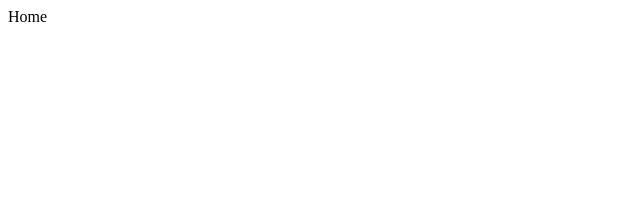
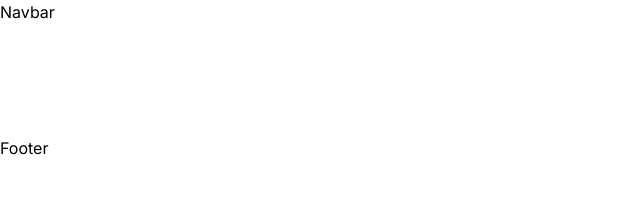
Before and after one commit to Hamzakhan001/Nextjs-graphQL-dropFlow, a Next.js app: page / in a window 1280 px wide. Shown: the top 210 px of the page, without its empty margins (0-640 px from the left). Built offline with nearby package versions, Linux system fonts and the light colour scheme.

Commit message:
navbar settings

```diff
--- /dev/null
+++ b/app/components/Footer.tsx
@@ -0,0 +1,11 @@
+import React from 'react'
+
+type Props = {}
+
+const Footer = (props: Props) => {
+  return (
+	<div>Footer</div>
+  )
+}
+
+export default Footer
--- /dev/null
+++ b/app/components/Navbar.tsx
@@ -0,0 +1,9 @@
+import React from 'react'
+
+const Navbar = () => {
+  return (
+	<div>Navbar</div>
+  )
+}
+
+export default Navbar
--- a/app/layout.tsx
+++ b/app/layout.tsx
@@ -1,6 +1,11 @@
+import Navbar from './components/Navbar';
+import Footer from './components/Footer';
+import './globals.css';
+
+
 export const metadata = {
-  title: 'Next.js',
-  description: 'Generated by Next.js',
+  title: 'Flexibble',
+  description: 'Display your amazing projects',
 }
 
 export default function RootLayout({
@@ -10,7 +15,11 @@ export default function RootLayout({
 }) {
   return (
     <html lang="en">
-      <body>{children}</body>
+      <body>
+       <Navbar/>
+        <main>{children}</main>
+        <Footer />
+      </body>
     </html>
   )
 }
--- a/app/page.tsx
+++ b/app/page.tsx
@@ -1,9 +1,11 @@
 import React from 'react'
 
-function page() {
+function home() {
   return (
-	<div>Home</div>
+	<section className='flex-start flex-col paddings mb-16'>
+
+	</section>
   )
 }
 
-export default page
+export default home
```
Also changed, not shown: common.types.ts (+9 -0 lines).
